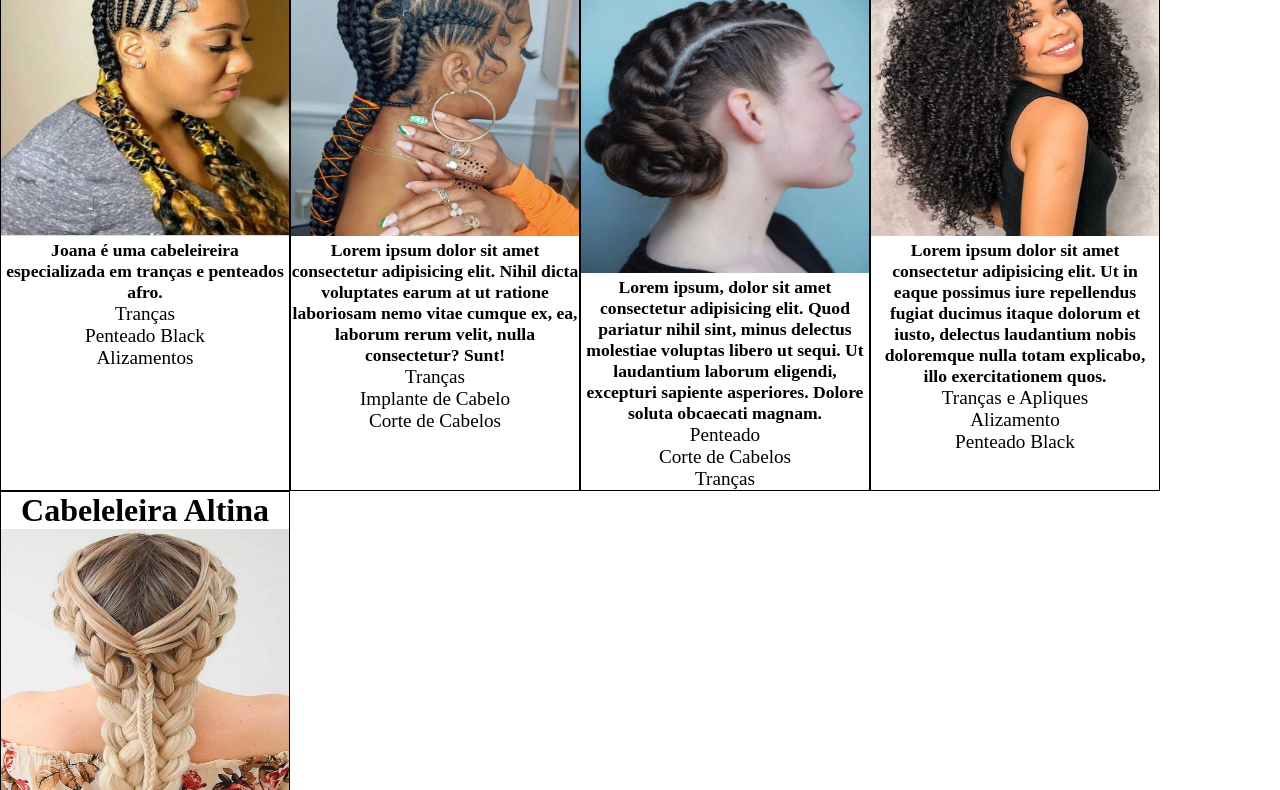
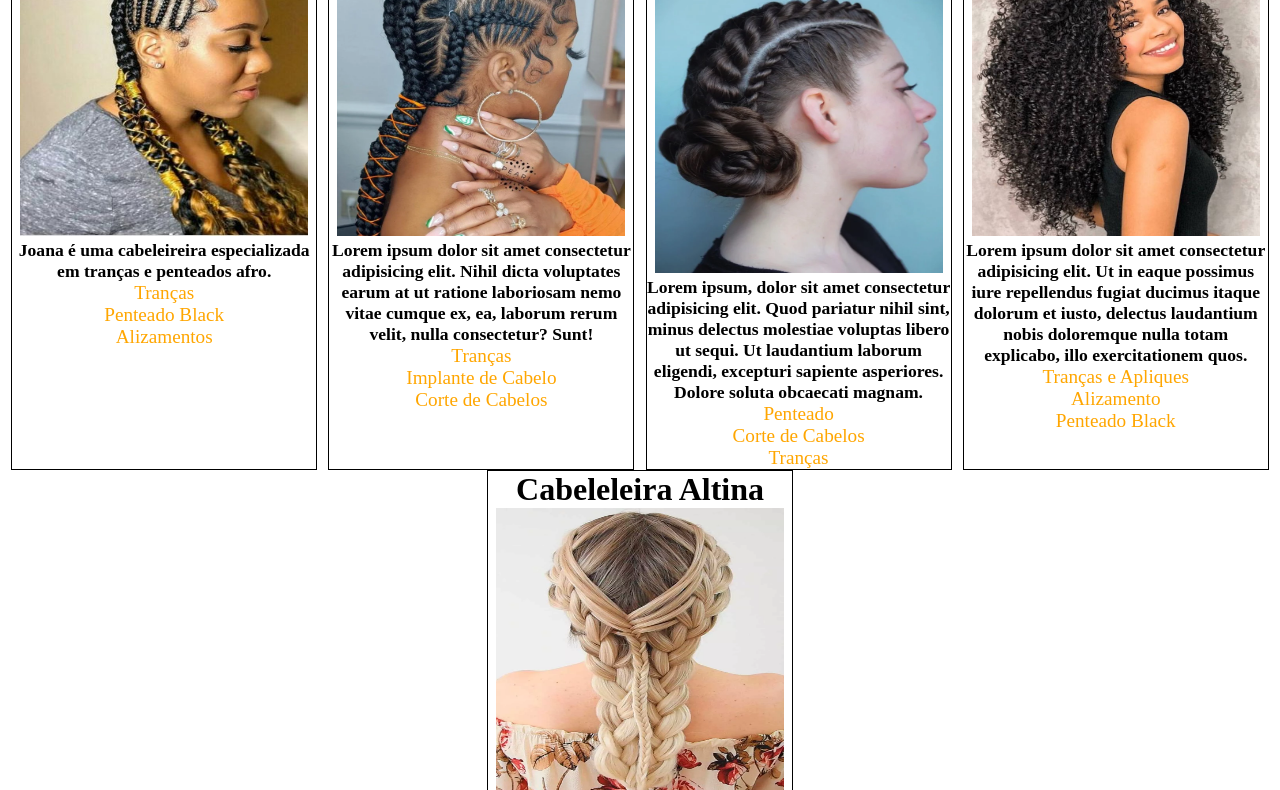
Before and after one commit to DWRobson13/Beleza-negra, a plain HTML site: page omic.html in a window 1280 px wide. Shown: the part 340-1130 px from the top of the page. Drawn offline with Linux system fonts and the light colour scheme.

Commit message:
~/Desktop/Beleza negra

```diff
--- a/main.css
+++ b/main.css
@@ -57,10 +57,13 @@ header .navbar a:hover {
 }
 
 /* >>>>>>>>>> "Home" <<<<<<<<<< */
-main {
-  width: 100%;
+main aside {
+  display: flex;
+  flex-wrap: wrap;
 }
+
 main .home {
+  width: 80%;
   display: flex;
   flex-wrap: wrap;
   justify-content: center;
@@ -78,7 +81,7 @@ main .art1 {
   flex-wrap: nowrap;
 }
 main .text p {
-  width: 80%;
+  width: 100%;
   line-height: 1.8rem;
   font-size: 1.1rem;
   color: var(--black);
@@ -90,6 +93,7 @@ main .texto1 img {
 
 /* >>>>>>>>>> "Coment" <<<<<<<<<< */
 main .coment {
+  width: 80%;
   display: flex;
   flex-wrap: wrap;
   justify-content: center;
@@ -197,6 +201,8 @@ main .shampoo img {
   padding: 2rem 0;
 }
 
+/* >>>>>>>>>> "Sobre" <<<<<<<<<< */
+
 /* >>>>>>>>>> "Roda pé" <<<<<<<<<< */
 footer {
   background-color: var(--orange);
--- a/omic.html
+++ b/omic.html
@@ -23,6 +23,7 @@
             src="https://img.icons8.com/ios-filled/50/menu--v1.png"
             alt="menu--v1"
           />
+          <li><a href="index.html">Início</a></li>
           <li><a href="index.html">Galeria</a></li>
           <li><a href="#produtos">Produtos</a></li>
           <li><a href="#profissionais">Profissionais</a></li>
--- a/style.css
+++ b/style.css
@@ -58,6 +58,7 @@ main .home {
   width: 100%;
   display: flex;
   flex-wrap: wrap;
+  justify-content: space-evenly;
 }
 main .box h3 {
   color: var(--black);
@@ -65,10 +66,9 @@ main .box h3 {
   text-align: center;
 }
 main .box {
-  width: 18rem;
+  width: 19rem;
   display: flex;
   flex-direction: column;
-
   align-items: center;
   border: var(--black) solid 0.1rem;
 }
@@ -82,7 +82,7 @@ main .text h4 {
   text-align: center;
 }
 main .text p {
-  color: var(--black);
+  color: var(--orange);
   font-size: 1.2rem;
   text-align: center;
 }
```
Also changed, not shown: index.html (+1 -0 lines).
